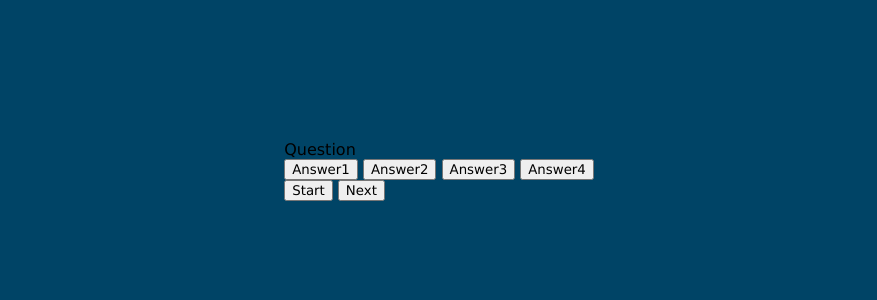
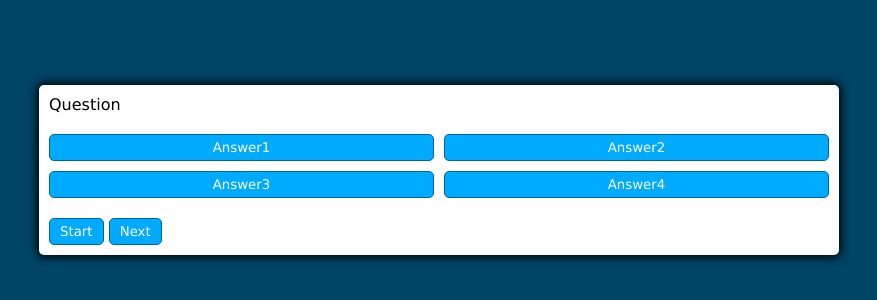
Before and after one commit to bhuveen/Quiz-App, a plain HTML site: page index.html in a window 1280 px wide. Shown: the part 230-530 px from the top of the page, without its empty margins (201-1078 px from the left). Drawn offline with Linux system fonts and the light colour scheme.

Commit message:
changes  include in cssfile

```diff
--- a/style.css
+++ b/style.css
@@ -21,3 +21,33 @@ body {
     height:100vh;
     background-color: hsl(var(--hue),100%,20%);
 }
+body.correct{
+  --hue: var(--hue-correct);
+}
+body.wrong {
+  --hue: var(--hue-wrong);
+}
+.container{
+  width:800px;
+  max-width: 80%;
+  background-color: white;
+  border-radius: 5px;
+  padding: 10px;
+  box-shadow: 0 0 10px 2px;
+}
+.btn-grid {
+display: grid;
+grid-template-columns: repeat(2,auto);
+gap:10px;
+margin: 20px 0;
+}
+
+.btn{
+  --hue: var(--hue-neutral);
+  border:1px solid hsl(var(--hue),100%,30%);
+  background-color: hsl(var(--hue),100%,50%);
+  border-radius: 5px;
+  padding:5px 10px;
+  color:white;
+  outline: none;
+}
```
Also changed, not shown: index.html (+1 -1 lines).
